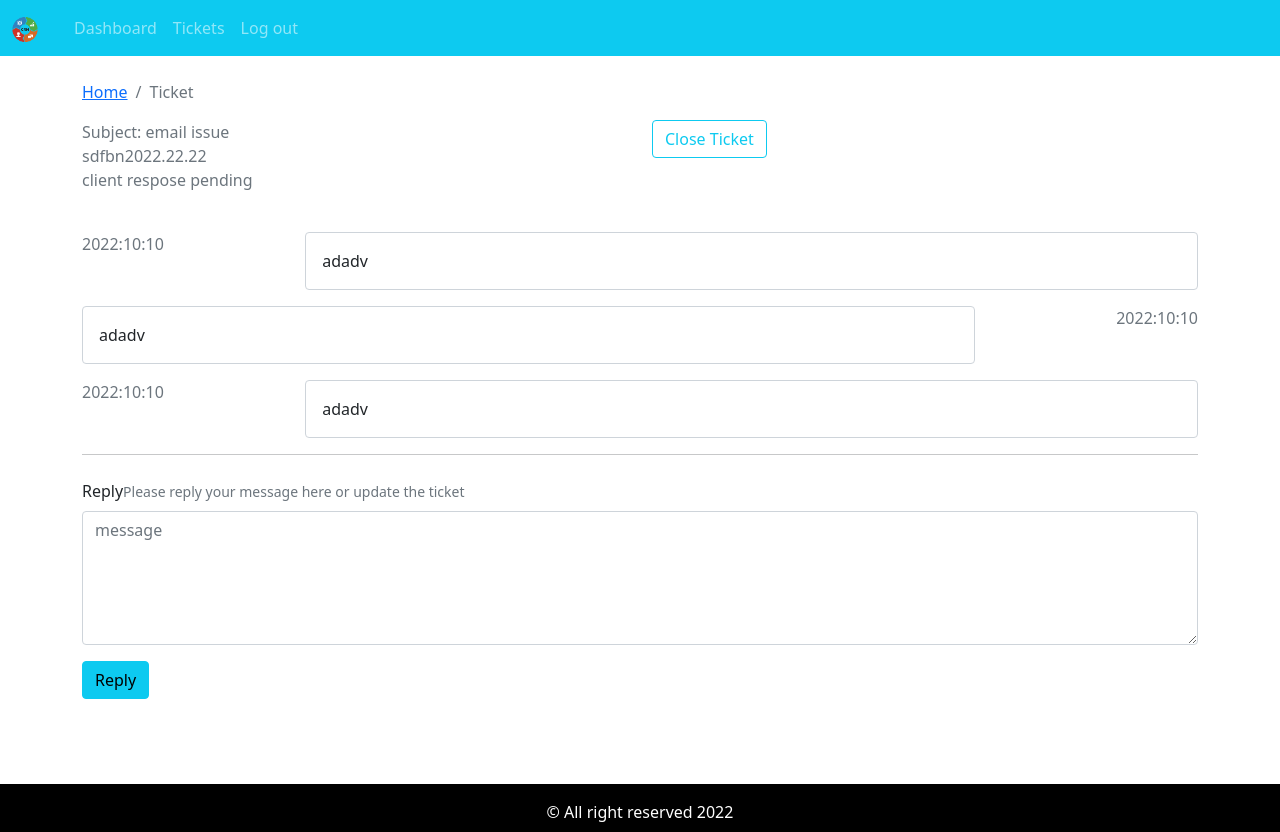
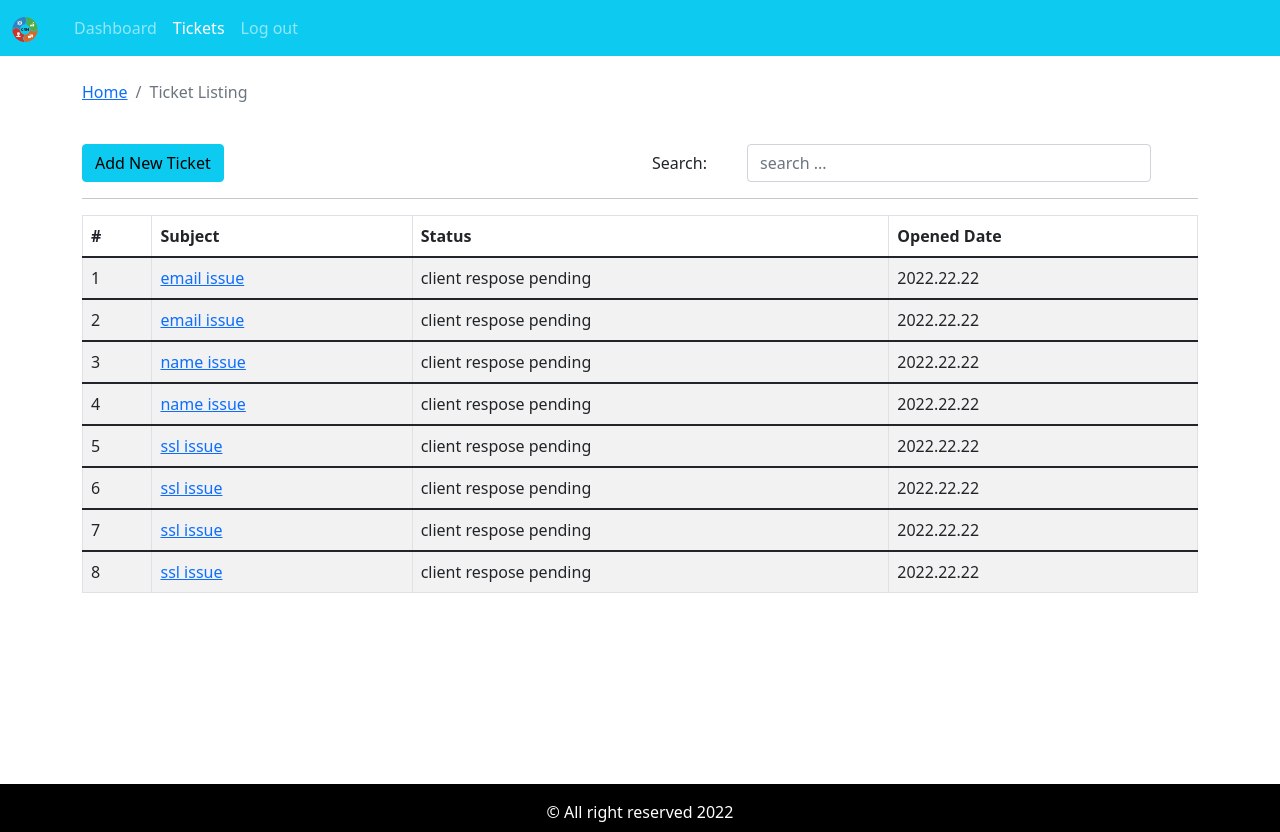
Before and after one commit to Mahammadhajiyev1/crm-frontend, a React (Create React App) app: page /tickets in a window 1280 px wide. Built offline with nearby package versions, Linux system fonts and the light colour scheme.

Commit message:
react-router-dom added

```diff
--- a/package.json
+++ b/package.json
@@ -11,6 +11,8 @@
     "react": "^17.0.2",
     "react-bootstrap": "^2.1.1",
     "react-dom": "^17.0.2",
+    "react-router-bootstrap": "^0.26.0",
+    "react-router-dom": "^6.2.1",
     "react-scripts": "5.0.0",
     "web-vitals": "^2.1.4"
   },
--- a/src/App.js
+++ b/src/App.js
@@ -1,21 +1,33 @@
 import "./App.css";
-import { DefaultLayout } from "./layout/DefaultLayout";
+// import { DefaultLayout } from "./layout/DefaultLayout";
 import { Dashboard } from "./pages/dashboard/Dashboard.page";
 import { Entry } from "./pages/entry/Entry.page";
 import { AddTicket } from "./pages/new-ticket/AddTicket.page";
 import { TicketLists } from "./pages/ticket-listing/TicketLists.page";
 import { Ticket } from "./pages/ticket/Ticket.page";
+import { BrowserRouter as Router, Routes, Route } from "react-router-dom";
+import { PrivateRoute } from "./component/private-route/PrivateRoute.comp";
 
 function App() {
   return (
     <div className='App'>
-      {/* <Entry /> */}
-      <DefaultLayout>
-        {/* <Dashboard /> */}
-        {/* <AddTicket /> */}
-        {/* <TicketLists /> */}
-        <Ticket />
-      </DefaultLayout>
+      <Router>
+        <Routes>
+          <Route path='/' element={<Entry />} />
+          <Route exact path='/' element={<PrivateRoute />}>
+            <Route path='/dashboard' element={<Dashboard />} />
+          </Route>
+          <Route exact path='/' element={<PrivateRoute />}>
+            <Route path='/add-ticket' element={<AddTicket />} />
+          </Route>
+          <Route exact path='/' element={<PrivateRoute />}>
+            <Route path='/tickets' element={<TicketLists />} />
+          </Route>
+          <Route exact path='/' element={<PrivateRoute />}>
+            <Route path='/ticket/:tId' element={<Ticket />} />
+          </Route>
+        </Routes>
+      </Router>
     </div>
   );
 }
--- a/src/component/login/Login.comp.js
+++ b/src/component/login/Login.comp.js
@@ -24,7 +24,7 @@
                 name='email'
                 value={email}
                 placeholder='Enter email'
-                requried
+                requried='true'
                 onChange={handleOnChange}
               />
             </Form.Group>
@@ -35,7 +35,7 @@
                 name='password'
                 value={password}
                 placeholder='Enter password'
-                required
+                required='true'
                 onChange={handleOnChange}
               />
             </Form.Group>
--- /dev/null
+++ b/src/component/private-route/PrivateRoute.comp.js
@@ -0,0 +1,14 @@
+import React from "react";
+import { Navigate, Outlet } from "react-router-dom";
+import { DefaultLayout } from "../../layout/DefaultLayout";
+
+const isAuth = true;
+export const PrivateRoute = ({ children, ...rest }) => {
+  return { ...rest } && isAuth ? (
+    <DefaultLayout>
+      <Outlet />
+    </DefaultLayout>
+  ) : (
+    <Navigate to='/' />
+  );
+};
--- a/src/component/ticket-table/TicketTable.comp.js
+++ b/src/component/ticket-table/TicketTable.comp.js
@@ -2,6 +2,7 @@
 import { Table } from "react-bootstrap";
 // import tickets from "../../assets/data/dummy-ticket.json";
 import PropsTypes from "prop-types";
+import { Link } from "react-router-dom";
 
 export const TicketTable = ({ tickets }) => {
   if (!tickets.length) return null;
@@ -20,7 +21,10 @@
           <tbody key={ticket.id}>
             <tr>
               <td>{ticket.id}</td>
-              <td>{ticket.subject}</td>
+
+              <td>
+                <Link to={`/ticket/${ticket.id}`}>{ticket.subject}</Link>
+              </td>
               <td>{ticket.status}</td>
               <td>{ticket.addedData}</td>
             </tr>
--- a/src/layout/partials/Header.comp.js
+++ b/src/layout/partials/Header.comp.js
@@ -1,8 +1,13 @@
 import React from "react";
 import { Navbar, Nav } from "react-bootstrap";
 import logo from "../../assets/img/logo.png";
-
+import { useNavigate } from "react-router-dom";
+import { LinkContainer } from "react-router-bootstrap";
 export const Header = () => {
+  const navigate = useNavigate();
+  const logMeOut = () => {
+    navigate("/");
+  };
   return (
     <Navbar collapseOnSelect bg='info' variant='dark' expand='md'>
       <Navbar.Brand>
@@ -11,9 +16,14 @@
       <Navbar.Toggle aria-controls='basic-navbar-nav' />
       <Navbar.Collapse id='basic-navbar-nav'>
         <Nav className='ml-auto'>
-          <Nav.Link href='/dashboard'>Dashboard</Nav.Link>
-          <Nav.Link href='/tickets'>Tickets</Nav.Link>
-          <Nav.Link href='/logout'>Log out</Nav.Link>
+          <LinkContainer to='/dashboard'>
+            <Nav.Link>Dashboard</Nav.Link>
+          </LinkContainer>
+          <LinkContainer to='/tickets'>
+            <Nav.Link>Tickets</Nav.Link>
+          </LinkContainer>
+
+          <Nav.Link onClick={logMeOut}>Log out</Nav.Link>
         </Nav>
       </Navbar.Collapse>
     </Navbar>
--- a/src/pages/dashboard/Dashboard.page.js
+++ b/src/pages/dashboard/Dashboard.page.js
@@ -3,6 +3,7 @@
 import { TicketTable } from "../../component/ticket-table/TicketTable.comp";
 import tickets from "../../assets/data/dummy-ticket.json";
 import { BreadCrumb } from "../../component/breadcrumb/BreadCrumb.comp";
+import { Link } from "react-router-dom";
 
 export const Dashboard = () => {
   return (
@@ -14,12 +15,14 @@
       </Row>
       <Row>
         <Col className='text-center mt-5 mb-2'>
+          <Link to='/add-ticket'>
             <Button
               variant='info'
               style={{ fontSize: "2rem", padding: "10px 30px" }}
             >
               Add new ticket
             </Button>
+          </Link>
         </Col>
       </Row>
       <Row>
--- a/src/pages/new-ticket/AddTicket.page.js
+++ b/src/pages/new-ticket/AddTicket.page.js
@@ -25,7 +25,7 @@
       ...formData,
       [name]: value,
     });
-    console.log(name, value);
+    // console.log(name, value);
   };
   const handleOnSubmit = async (e) => {
     e.preventDefault();
--- a/src/pages/ticket-listing/TicketLists.page.js
+++ b/src/pages/ticket-listing/TicketLists.page.js
@@ -4,6 +4,7 @@
 import { SearchForm } from "../../component/search-form/SearchForm.comp";
 import { TicketTable } from "../../component/ticket-table/TicketTable.comp";
 import tickets from "../../assets/data/dummy-ticket.json";
+import { Link } from "react-router-dom";
 
 export const TicketLists = () => {
   const [str, setStr] = useState("");
@@ -31,7 +32,9 @@
       </Row>
       <Row className='mt-4'>
         <Col>
-          <Button variant='info'>Add New Ticket</Button>
+          <Link to='/add-ticket'>
+            <Button variant='info'>Add New Ticket</Button>
+          </Link>
         </Col>
         <Col>
           <SearchForm handleOnChange={handleOnChange} str={str} />
--- a/src/pages/ticket/Ticket.page.js
+++ b/src/pages/ticket/Ticket.page.js
@@ -4,12 +4,17 @@
 import tickets from "../../assets/data/dummy-ticket.json";
 import { MessageHistory } from "../../component/message-history/MessageHistory.comp";
 import { UpdateTicket } from "../../component/update-ticket/UpdateTicket.comp";
+import { useParams } from "react-router-dom";
 
-const ticket = tickets[0];
+// const ticket = tickets[0];
 
 export const Ticket = () => {
+  const { tId } = useParams();
   const [message, setMessage] = useState("");
-  useEffect(() => {}, [message]);
+  const [ticket, setTicket] = useState("");
+  useEffect(() => {
+    tickets.map((ticket) => ticket.id == tId && setTicket(ticket));
+  }, [message, tId]);
 
   const handleOnChange = (e) => {
     setMessage(e.target.value);
@@ -38,7 +43,7 @@
       </Row>
       <Row className='mt-4'>
         <Col>
-          <MessageHistory message={ticket.history} />
+          {ticket.history && <MessageHistory message={ticket.history} />}
         </Col>
       </Row>
       <hr />
```
Also changed, not shown: 1 other file (tests, documents, lock files or other folders). Lines whose indentation alone changed are shown as unchanged.
